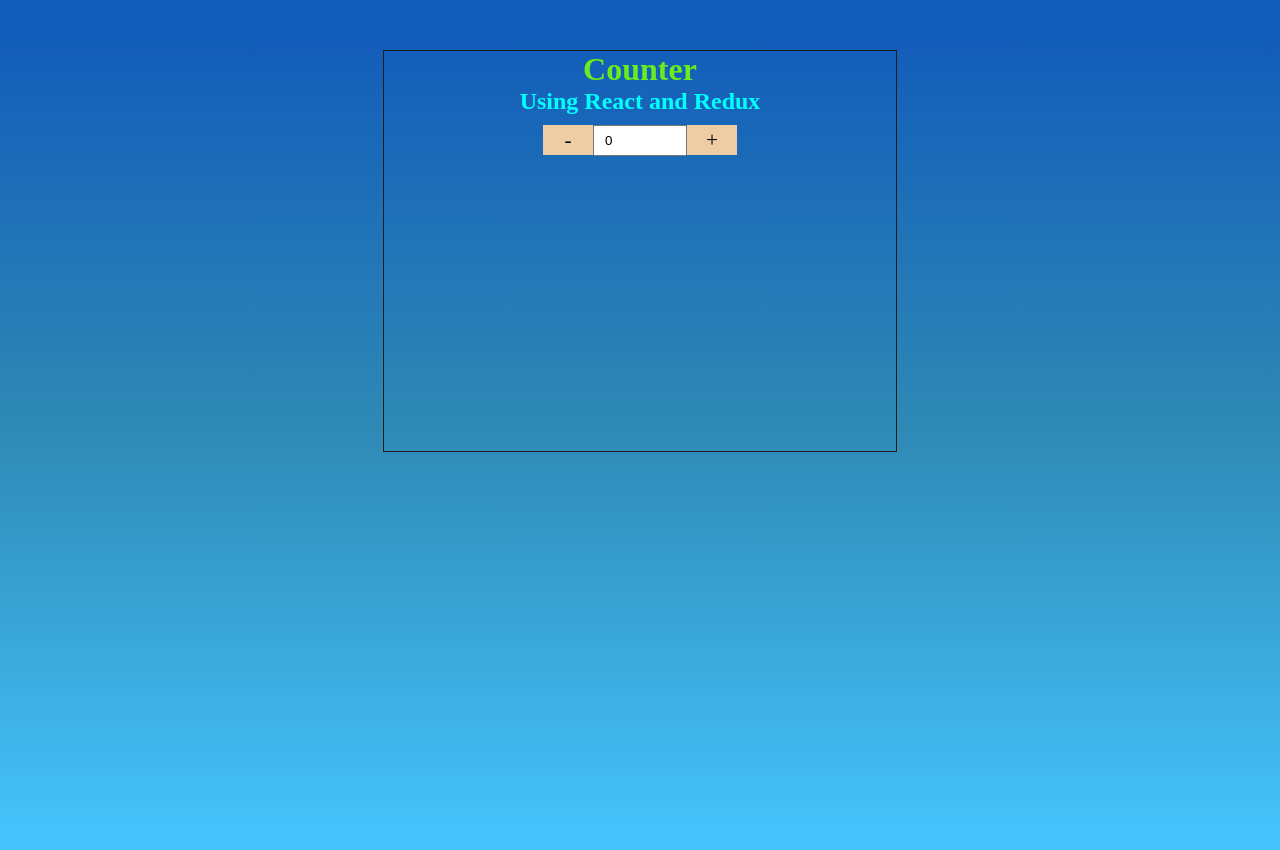
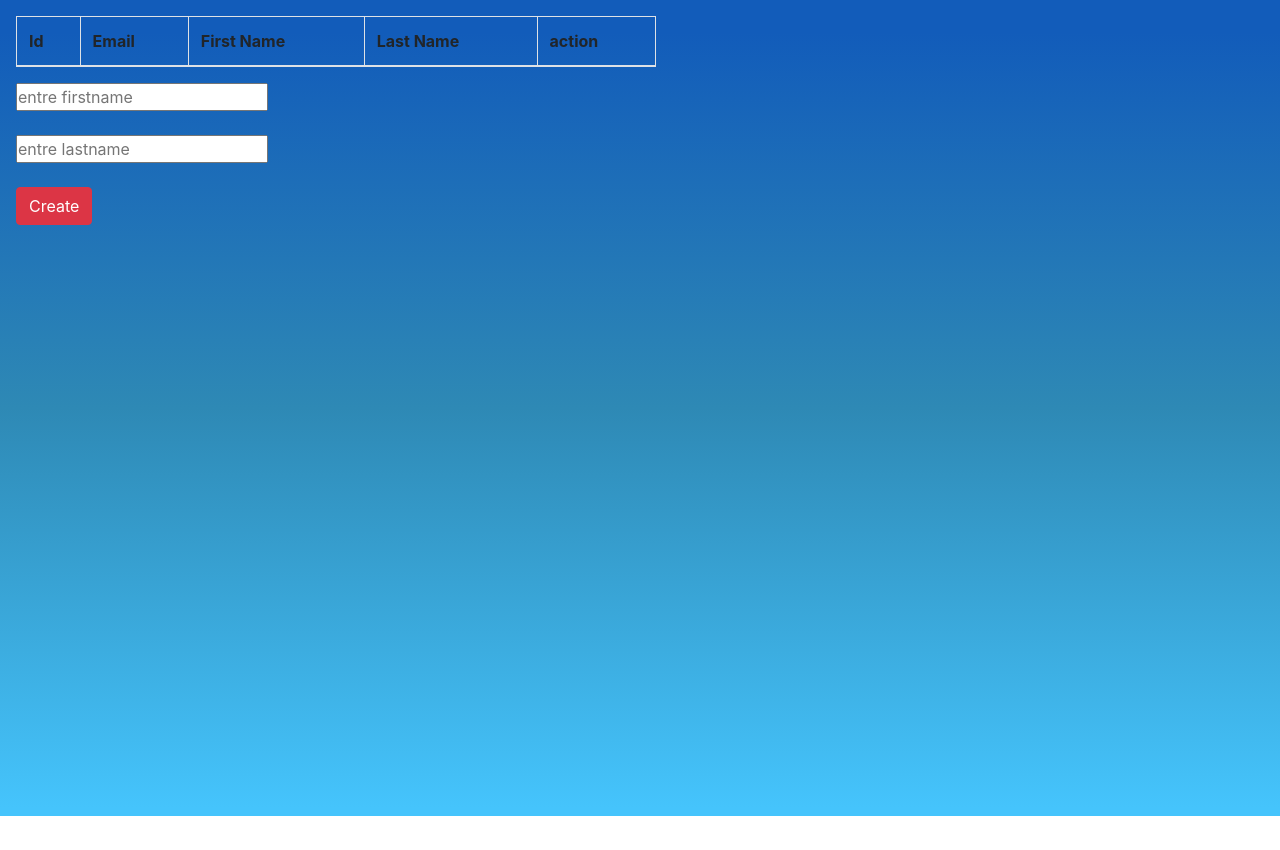
Before and after one commit to tusharlohana/LearnReact.js, a React (Create React App) app: page / in a window 1280 px wide. After the commit the page ends 816 px from the top, so only its background shows below. Built offline with nearby package versions, Linux system fonts and the light colour scheme.

Commit message:
todo list added

```diff
--- a/package.json
+++ b/package.json
@@ -7,7 +7,9 @@
     "@testing-library/react": "^11.2.7",
     "@testing-library/user-event": "^12.8.3",
     "axios": "^0.21.1",
+    "bootstrap": "^4.6.0",
     "react": "^17.0.2",
+    "react-bootstrap": "^1.6.1",
     "react-dom": "^17.0.2",
     "react-redux": "^7.2.4",
     "react-router-dom": "^5.2.0",
--- a/src/App.jsx
+++ b/src/App.jsx
@@ -6,14 +6,17 @@ import RCounter from './RCounter';
 import Task from './Task';
 import { Timerr } from './Timerr';
 import './index.css';
+import Userinfo from './axiosExample/Userinfo';
+import Todo from './Todolist/Todo';
 
 
 const App = () => {
     //    const history = useHistory()
     return (
         <>
-
-            <RCounter />
+        {/* <Todo/> */}
+            <Userinfo />
+            {/* <RCounter /> */}
             {/* <Timerr></Timerr> */}
             {/* <BrowserRouter>
         <Link to = {'/'}> Task  </Link>
--- /dev/null
+++ b/src/Todolist/Todo.js
@@ -0,0 +1,84 @@
+import React, { useEffect, useState } from 'react'
+import { Table } from 'react-bootstrap'
+
+const Todo = () => {
+    // const [IValue, setValue] = useState("");
+    // const [data, setData] = useState([]);
+    // const handleSubmit = () => {
+    // //   debugger;
+    //   let arraydata = [...data];
+    //   arraydata.push(IValue);
+    //   setData(arraydata);
+    // };
+    // return (
+    //   <div className="App">
+    //     <h1>Hello CodeSandbox</h1>
+    //     <h2>Edit to see some magic happen!</h2>
+    //     To-Do
+    //     <input
+    //       type="text"
+    //       defaultValue={IValue}
+    //       onChange={(e) => setValue(e.target.value)}
+    //     />
+    //     <button onClick={() => handleSubmit()}>submit</button>
+    //     {data.map((value) => {
+    //       return <span>{value}</span>;
+    //     })}
+    //   </div>
+    // );
+
+    const [value, setvalue] = useState()
+    const [data, setdata] = useState([])
+
+    const handleChange = () => {
+        let newValue = [...data]
+        newValue.push(value)
+        setdata(newValue)
+
+        // setvalue(value)
+        console.log(value)
+    }
+
+    const removeItem = (id) => {
+        let newValue = [...data]
+        newValue.splice(id, 1);
+        setdata(newValue);
+        console.log(newValue)
+    };
+
+
+    return (
+        <div className="w-50 m-3 m-auto" >
+            <Table striped bordered hover className="text-center">
+                <thead>
+                    <tr>
+                        <th>
+                            <h1>Todo list</h1>
+                            <p>add your task here</p>
+                            <input
+                                defaultValue={value}
+                                onChange={(e) => { setvalue(e.target.value) }}
+                                className="p-1" placeholder="add task here"
+                            >
+                            </input>
+                            <button onClick={() => handleChange()}
+                                className="btn btn-outline-success" > Add</button>
+                        </th>
+                    </tr>
+                </thead>
+                <tbody>
+
+                    {
+                        data.map((value, idx) => {
+                            return <tr><td>{value}</td><button onClick={() => removeItem(idx)}>remove</button>
+                            </tr>
+
+                        })}
+
+                </tbody>
+            </Table>
+        </div>
+    )
+}
+
+export default Todo
--- /dev/null
+++ b/src/axiosExample/Create.js
@@ -0,0 +1,42 @@
+import axios from 'axios';
+import React, { useEffect, useState } from 'react'
+
+const Create = (props) => {
+
+    const [State, setState] = useState({ id: "", email: "", first_name: "", last_name: "" })
+    const [newData, setnewData] = useState()
+
+    const dataAdded = ()=>{
+
+
+        let request = {
+            "name": State.first_name ,
+            "job": State.last_name
+        }
+        console.log ("new data is" + State)
+
+        axios.post('https://reqres.in/api/users/', request)
+            .then(function (response) {
+                // console.log(response);
+                props.fetchData(response.data)
+            })
+            .catch(function (error) {
+                console.log(error);
+            });
+    }
+
+    return (
+        <div className="m-3">
+
+                {/* <input onChange={(e) => { setState({ ...State, id: e.target.value }) }} placeholder="entre id" ></input> <br></br> <br></br> */}
+                {/* <input onChange={(e) => { setState({ ...State, email: e.target.value }) }} placeholder="entre email" ></input> <br></br> <br></br> */}
+                <input onChange={(e) => { setState({ ...State, first_name: e.target.value }) }} placeholder="entre firstname " ></input> <br></br> <br></br>
+                <input onChange={(e) => { setState({ ...State, last_name: e.target.value }) }} placeholder="entre lastname" ></input> <br></br> <br></br>
+                <button onClick={()=>{dataAdded()}} className="btn btn-danger"> Create</button>
+
+        </div>
+
+    )
+}
+
+export default Create
--- /dev/null
+++ b/src/axiosExample/Userinfo.js
@@ -0,0 +1,98 @@
+import React, { useEffect, useState } from 'react';
+import axios from 'axios';
+import Create from './Create';
+import { Table } from 'react-bootstrap';
+import 'bootstrap/dist/css/bootstrap.css';
+// import userData from './data/db.json'
+
+
+const Userinfo = () => {
+    // const [Id, setId] = useState();
+    const [data, setData] = useState([]);
+    // useEffect(() => {
+    //     myData();
+    // }, [])
+
+    // const myData = () => {
+    //     axios.get('https://reqres.in/api/users/')
+    //         .then(function (res) {
+    //             //console.log(res.data.data[0].email);
+
+    //             setData(res.data.data);
+    //             console.log(data);
+    //             console.log(data[0])
+    //         })
+    //         .catch(function (error) {
+    //             // handle error
+    //             console.log(error);
+    //         })
+    //         .then(function () {
+    //             // always executed
+    //         });
+    // }
+
+    const updateData = (values) => {
+        let newdata = [...data]
+        newdata.push(values)
+        setData(newdata)
+        console.log(newdata)
+    }
+
+    return (
+        <div>
+            {/* <h1>you have selected {Id}</h1>
+            <select onChange={(e) => { setId(e.target.value) }}>
+                <option value="0" >1</option>
+                <option value="1" >2</option>
+                <option value="2" >3</option>
+                <option value="3" >4</option>
+                <option value="4" >5</option>
+                <option value="5" >6</option>
+            </select> */}
+
+            {/* <input onChange={(e) => { setId(e.target.value) }}></input> */}
+            <div>
+                {/* <img src={data.avatar}></img> */}
+                {/* <button onClick={() => { myData() }} className="btn btn-xxl btn-success m-3" > myData</button> */}
+                <Table className="w-50 m-3" striped bordered hover size="" >
+                    <thead>
+                        <tr>
+                            <th>Id</th>
+                            <th>Email</th>
+                            <th>First Name</th>
+                            <th>Last Name</th>
+                            <th>action</th>
+                        </tr>
+                        {/* <tr key={"header"}>
+                            {Object.keys(data[0]).map((key) => (
+                                <th>{key}</th>
+                            ))}
+                        </tr> */}
+                    </thead>
+                    <tbody>
+                        {/* <tr>
+                            <td>{data.id}</td>
+                            <td>{data.email}</td>
+                            <td> {data.first_name}</td>
+                            <td>{data.last_name}</td>
+                            <td>update / delete</td>
+                        </tr> */}
+
+                        {data.map((item) => (
+                            <tr key={item.id}>
+                                {Object.values(item).map((val) => (
+                                    <td>{val}</td>
+                                ))}
+                            </tr>
+                        ))}
+
+                    </tbody>
+                </Table>
+            </div>
+
+            <Create fetchData={updateData} />
+
+        </div>
+    )
+}
+export default Userinfo;
--- /dev/null
+++ b/src/axiosExample/data/db.json
@@ -0,0 +1,55 @@
+{
+    "page": 2,
+    "per_page": 6,
+    "total": 12,
+    "total_pages": 2,
+    "data": [
+        {
+            "id": 1,
+            "email": "michael.lawson@reqres.in",
+            "first_name": "Michaelll",
+            "last_name": "Lawson",
+            "avatar": "https://reqres.in/img/faces/7-image.jpg"
+        },
+        {
+            "id": 2,
+            "email": "lindsay.ferguson@reqres.in",
+            "first_name": "Lindsay",
+            "last_name": "Ferguson",
+            "avatar": "https://reqres.in/img/faces/8-image.jpg"
+        },
+        {
+            "id": 3,
+            "email": "tobias.funke@reqres.in",
+            "first_name": "Tobias",
+            "last_name": "Funke",
+            "avatar": "https://reqres.in/img/faces/9-image.jpg"
+        },
+        {
+            "id": 4,
+            "email": "byron.fields@reqres.in",
+            "first_name": "Byron",
+            "last_name": "Fields",
+            "avatar": "https://reqres.in/img/faces/10-image.jpg"
+        },
+        {
+            "id": 5,
+            "email": "george.edwards@reqres.in",
+            "first_name": "George",
+            "last_name": "Edwards",
+            "avatar": "https://reqres.in/img/faces/11-image.jpg"
+        },
+        {
+            "id": 6,
+            "email": "rachel.howell@reqres.in",
+            "first_name": "Rachel",
+            "last_name": "Howell",
+            "avatar": "https://reqres.in/img/faces/12-image.jpg"
+        }
+
+    ],
+    "support": {
+        "url": "https://reqres.in/#support-heading",
+        "text": "To keep ReqRes free, contributions towards server costs are appreciated!"
+    }
+}
--- a/src/index.css
+++ b/src/index.css
@@ -90,12 +90,14 @@ body{
 
 .container{
     width : 40%;
-    height : 400px;
+    height : 350px;
     text-align : center;
     justify-content:center;
     margin : auto;
-    margin-top: 50px;
+    margin-top: 80px;
     border: 1px solid rgb(28, 29, 26);
+    padding-top: 80px;
+    box-sizing: border-box;
 
 }
 .container h1{
@@ -104,10 +106,11 @@ body{
 }
 .container h2{
     color: aqua;
+    margin: 20px;
 
 }
 .counter{
-    width: 100%;
+    width: 80%;
     height: 50px;
     display: inline-flex;
     justify-content: center;
@@ -116,12 +119,14 @@ body{
     padding: 10px;
 }
 .counter .input{
-    width: 80px;
-    height: 27px;
-    padding-left: 10px;
+    width: 70px;
+    height: 26px;
+    text-align: center;
+    border: 2px solid rgb(238, 205, 164);
 }
 .minus , .plus{
     width: 50px;
+    height: 30px;
     background-color: rgb(238, 205, 164);
     color: black;
     text-decoration: none;
@@ -131,3 +136,6 @@ body{
     cursor: pointer;
 
 }
+.minus:active , .plus:active{
+    background-color: rgb(63, 41, 41);
+}
```
Also changed, not shown: src/no.jsx (line endings or trailing spaces), 2 other files (tests, documents, lock files or other folders).
